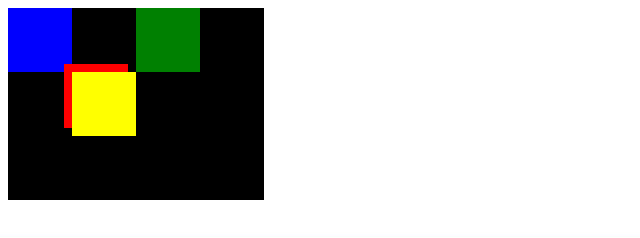
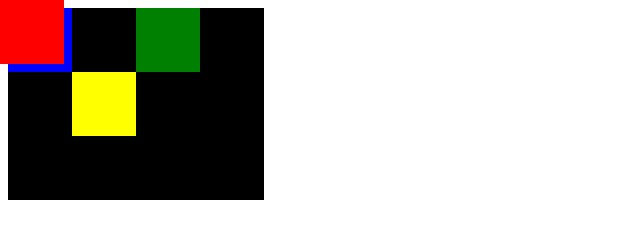
Before and after one commit to shal4ph/git_practice, a plain HTML site: page position/absolute.html in a window 1280 px wide. Shown: the whole page, without its empty margins (0-640 px from the left). Drawn offline with Linux system fonts and the light colour scheme.

```diff
--- a/position/absolute.html
+++ b/position/absolute.html
@@ -16,8 +16,8 @@
             width: 64px;
             height: 64px;
             position: absolute;
-            left:64px;
-            top: 64px;
+            left:0px;
+            top: 0px;
         }
         .child2{
             background: blue;
```
